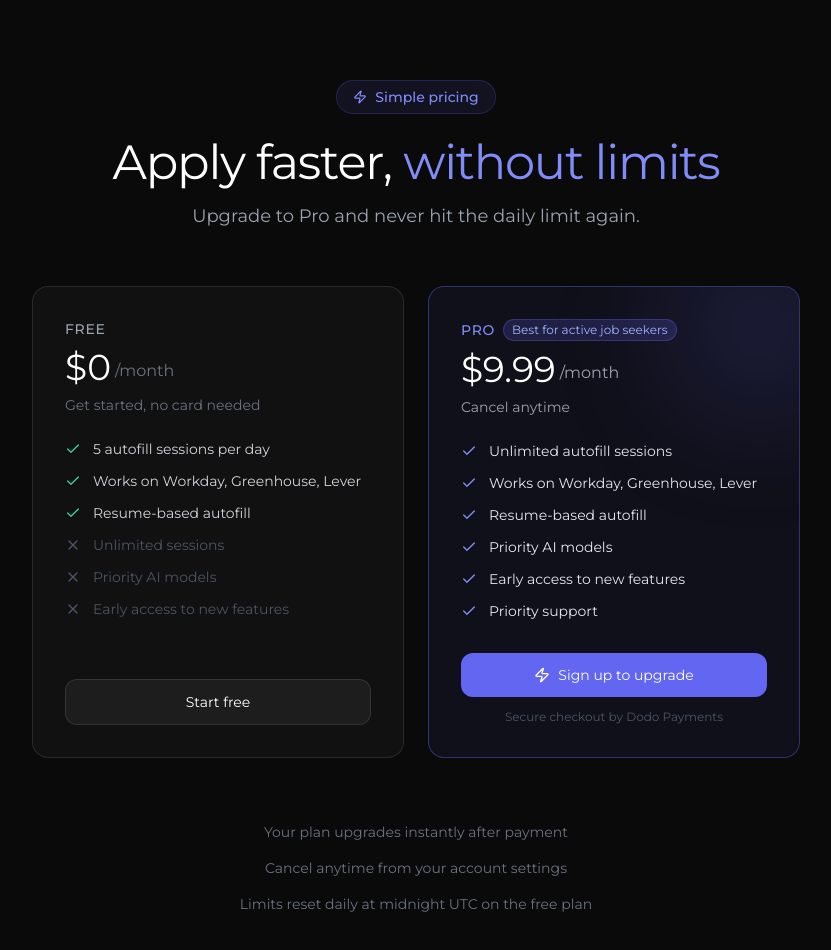
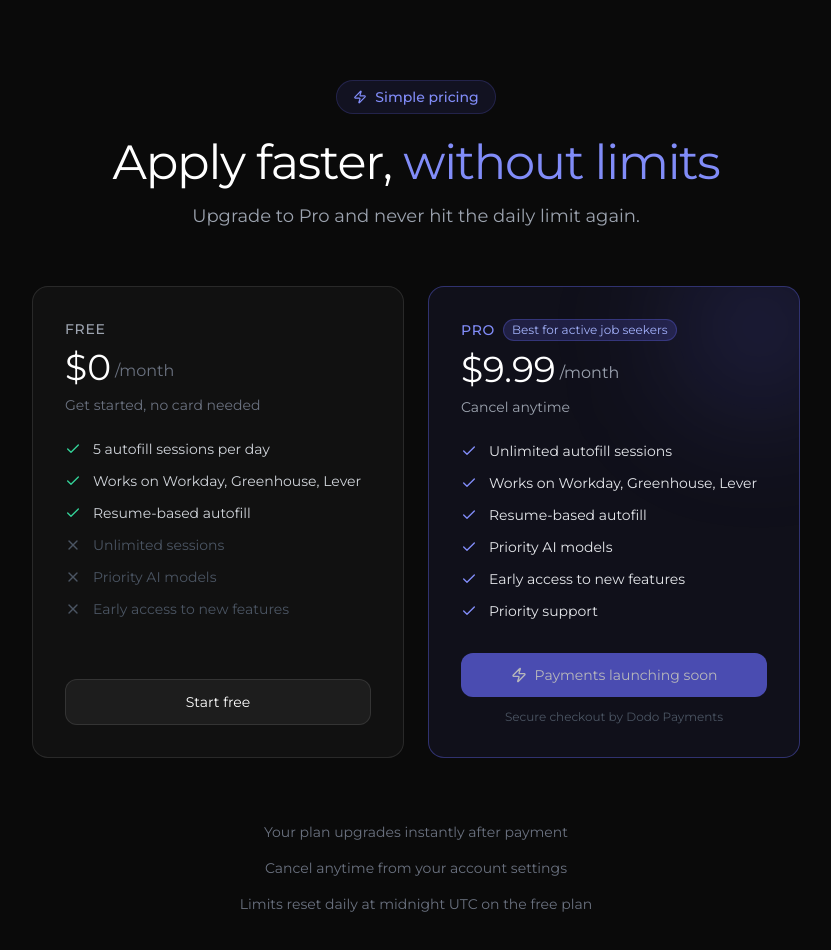
Before and after one commit to Hemang-05/Job_hunt_easy, a Next.js app in the folder dashboard/: page /pricing in a window 1280 px wide. Shown: the top 950 px of the page, without its empty margins (224-1055 px from the left). Built offline with nearby package versions, Linux system fonts and the light colour scheme; no server answers.

Commit message:
chore: temporarily disable payments on pricing page

```diff
--- a/dashboard/app/pricing/PricingClient.tsx
+++ b/dashboard/app/pricing/PricingClient.tsx
@@ -190,30 +190,12 @@ export default function PricingClient({ initialUser, initialPlan }: PricingClien
 
           <button
             onClick={handleUpgrade}
-            disabled={loading}
-            className="w-full rounded-xl py-3 text-sm font-600 bg-indigo-500 hover:bg-indigo-400 text-white transition-colors disabled:opacity-60 disabled:cursor-not-allowed flex items-center justify-center gap-2"
+            disabled={true}
+            style={{ opacity: 0.7 }}
+            className="w-full rounded-xl py-3 text-sm font-600 bg-indigo-500 text-white flex items-center justify-center gap-2 cursor-not-allowed"
           >
-            {loading ? (
-              <>
-                <span className="w-4 h-4 border-2 border-white/30 border-t-white rounded-full animate-spin" />
-                Redirecting...
-              </>
-            ) : isPro ? (
-              <>
-                <Check className="w-4 h-4" />
-                Current plan
-              </>
-            ) : initialUser ? (
-              <>
-                <Zap className="w-4 h-4" />
-                Upgrade to Pro
-              </>
-            ) : (
-              <>
-                <Zap className="w-4 h-4" />
-                Sign up to upgrade
-              </>
-            )}
+            <Zap className="w-4 h-4" />
+            Payments launching soon
           </button>
 
           <p className="text-center text-gray-600 text-xs mt-3">
```
